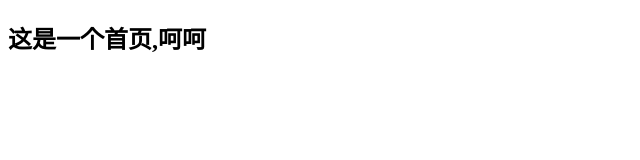
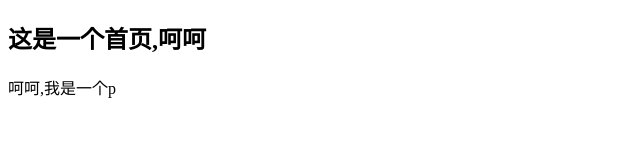
Before and after one commit to penglin0613/-reviewGit36, a plain HTML site: page index.html in a window 1280 px wide. Shown: the whole page, without its empty margins (0-640 px from the left). Drawn offline with Linux system fonts and the light colour scheme.

Commit message:
增加了一个p功能

```diff
--- a/index.html
+++ b/index.html
@@ -8,5 +8,6 @@
 </head>
 <body>
     <h2>这是一个首页,呵呵</h2>
+    <p>呵呵,我是一个p</p>
 </body>
 </html>
```
